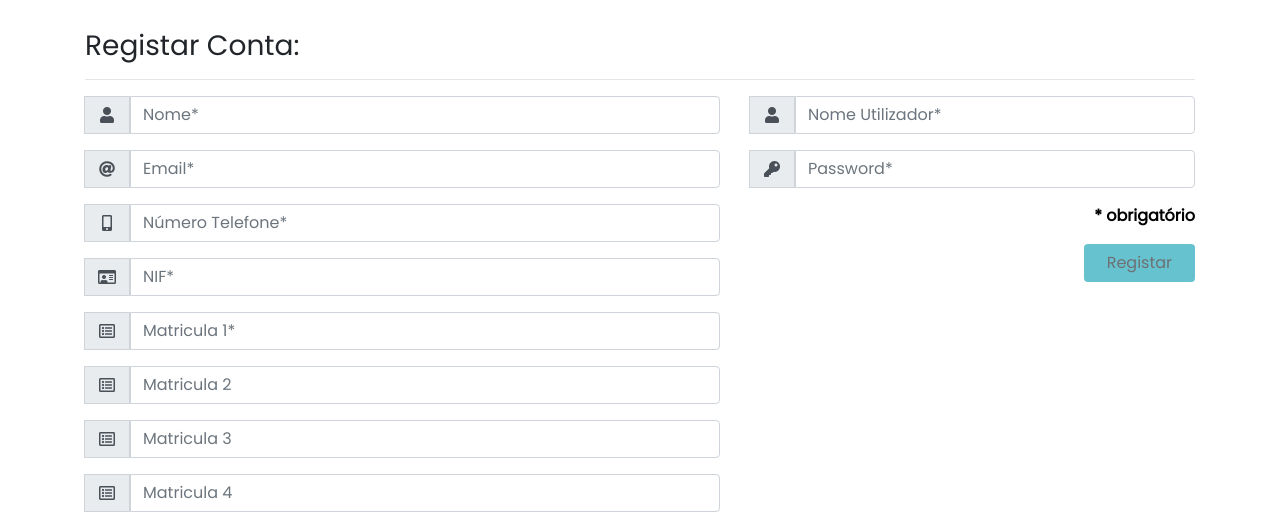
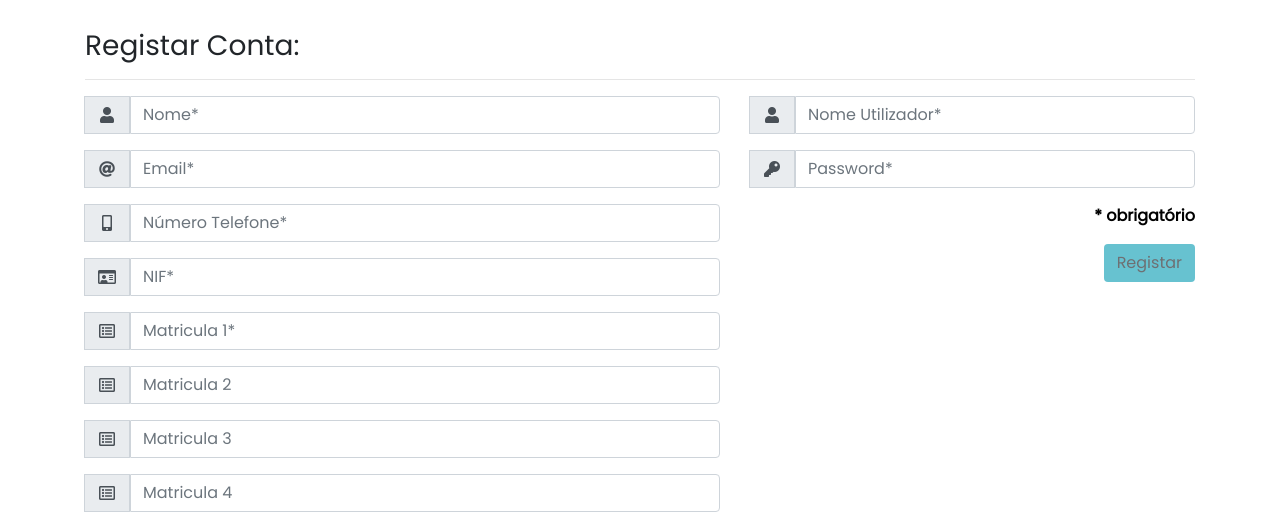
Before and after one commit to FlawlessPT/ParkAtHome-Website, a PHP site: page /Register/index.php in a window 1280 px wide. Shown: the part 71-593 px from the top of the page. Run offline with PHP 8.4, Linux system fonts and the light colour scheme; some libraries are stand-ins or nearby versions.

Commit message:
Small fixes

```diff
--- a/Footer/footer.php
+++ b/Footer/footer.php
@@ -3,18 +3,18 @@
         <div class="row">
             <div class="col-lg-4">
                 <h4>Contactos: </h4>
+                <h6>999 888 777</h6>
                 <hr class="bg-light">
-                <h6>999 888 777</h6>
             </div>
             <div class="col-lg-4">
                 <h4>Email: </h4>
+                <h6>contacto@parkathome.pt</h6>
                 <hr class="bg-light">
-                <h6>contacto@parkathome.pt</h6>
             </div>
             <div class="col-lg-4">
                 <h4>Desenvolvedor: </h4>
+                <h6><b>João Sousa</b> - <a style="color: blue" href="https://linktr.ee/flawlessyasuo">Click to know me better!</a></h6>
                 <hr class="bg-light">
-                <h6><b>João Sousa</b> - <a style="color: blue" href="https://linktr.ee/flawlessyasuo">Click to know me better!</a></h6>
             </div>
         </div>
     </div>
--- a/Login/index.php
+++ b/Login/index.php
@@ -31,7 +31,7 @@
     <!-- MENU -->
     <?php include '../Menu/menu.php'; ?>
     <!-- CONTENT -->
-    <div class="container" style="margin-top: 150px; margin-bottom: 296px">
+    <div class="container" style="margin-top: 100px; margin-bottom: 346px">
         <div class="d-flex justify-content-center">
             <div class="card" style="width: 380px; padding-left: 25px; padding-right: 25px; padding-top: 20px">
                 <h3 class="card-title text-center mt-3">Iniciar Sessão: </h3>
--- a/Register/index.php
+++ b/Register/index.php
@@ -104,7 +104,7 @@
                     Preencha todos os campos!
                 </b>
                 <div class="d-flex justify-content-end">
-                    <button class="btn bg-info w-25 mt-3" type="button" id="registerButton" onclick="inserir()">Registar</button>
+                    <button class="btn bg-info mt-3" type="button" id="registerButton" onclick="inserir()">Registar</button>
                 </div>
             </div>
         </div>
```
